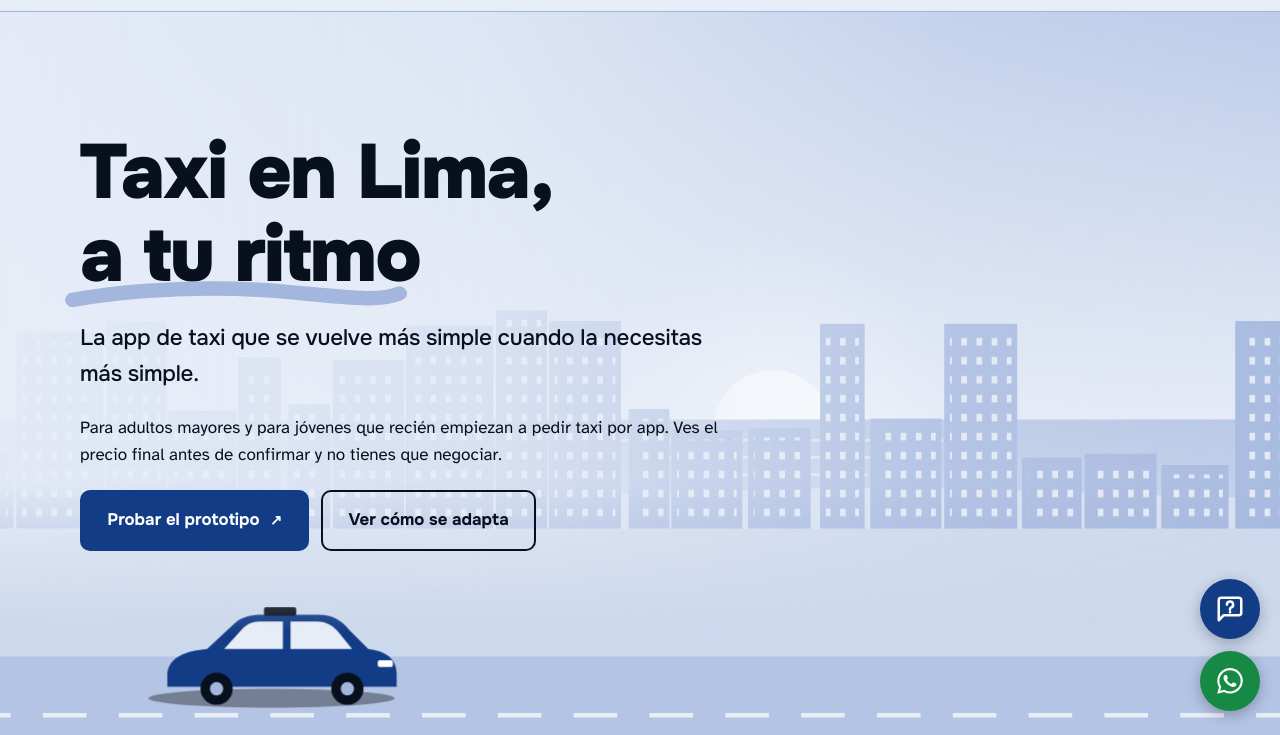
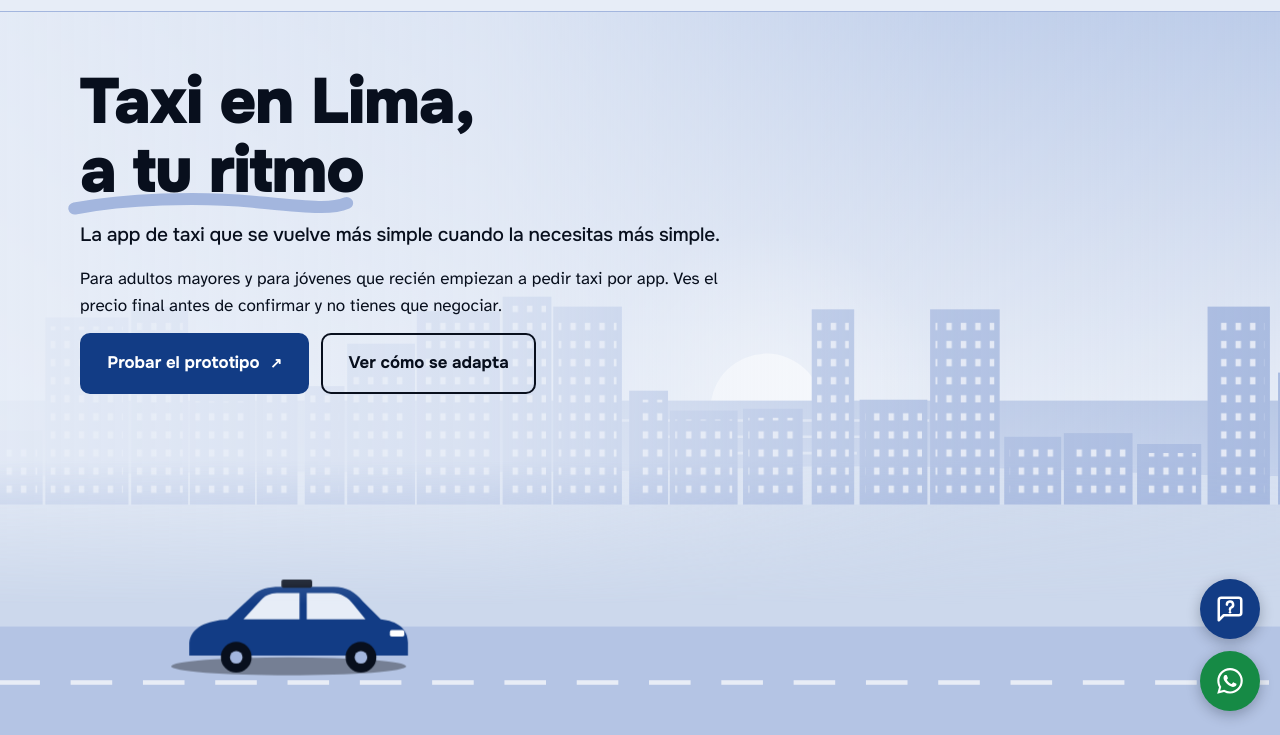
Before and after one commit to josewql07/drivu, a plain HTML site: page index.html in a window 1280 px wide. Shown: the part 65-800 px from the top of the page. Drawn offline with Linux system fonts and the light colour scheme.

Commit message:
Portada: ocupa el alto de la ventana para que el taxi se vea en la primera pantalla
Co-Authored-By: Claude Opus 5.5 <noreply@anthropic.com>
Claude-Session: https://claude.ai/code/session_012be7Qhw58nQ4jszgQpqxTt

```diff
--- a/index.html
+++ b/index.html
@@ -371,6 +371,18 @@ footer{padding-bottom:calc(104px + env(safe-area-inset-bottom,0px))}
   .wa-float.sobre-cta{bottom:calc(84px + env(safe-area-inset-bottom,0px))}
   .lr-pie{padding-right:72px}
   .wa-float.oculto{opacity:0;pointer-events:none;transform:translateY(12px)}
+}
+
+/* Portada: el taxi entra en la primera pantalla de la PC (la portada ocupa el alto de la ventana) */
+@media (min-width:961px){
+  .hero-bg{display:flex;flex-direction:column;min-height:calc(100svh - var(--hdr,78px))}
+  .hero{padding-block:clamp(28px,7vh,120px) 210px;width:100%;align-self:center}
+}
+@media (min-width:961px) and (max-height:820px){
+  h1{font-size:clamp(2.6rem,8vh,4.4rem)}
+  .hero > div{gap:14px}
+  .hero-bg .sub{font-size:1.2rem}
+  .hero{padding-bottom:170px}
 }
 </style>
 
@@ -1063,4 +1075,5 @@ function flujoAyudaLanding(H) {
 })();
 </script>
 
+<script>(function(){var h=document.querySelector('header.top');if(!h)return;function f(){document.documentElement.style.setProperty('--hdr',h.offsetHeight+'px');}f();addEventListener('resize',f);addEventListener('load',f);if(window.ResizeObserver)new ResizeObserver(f).observe(h);})();</script>
 </body></html>
```
Also changed, not shown: m2/hero-1366.png (added), m2/hero-1817.png (added).
